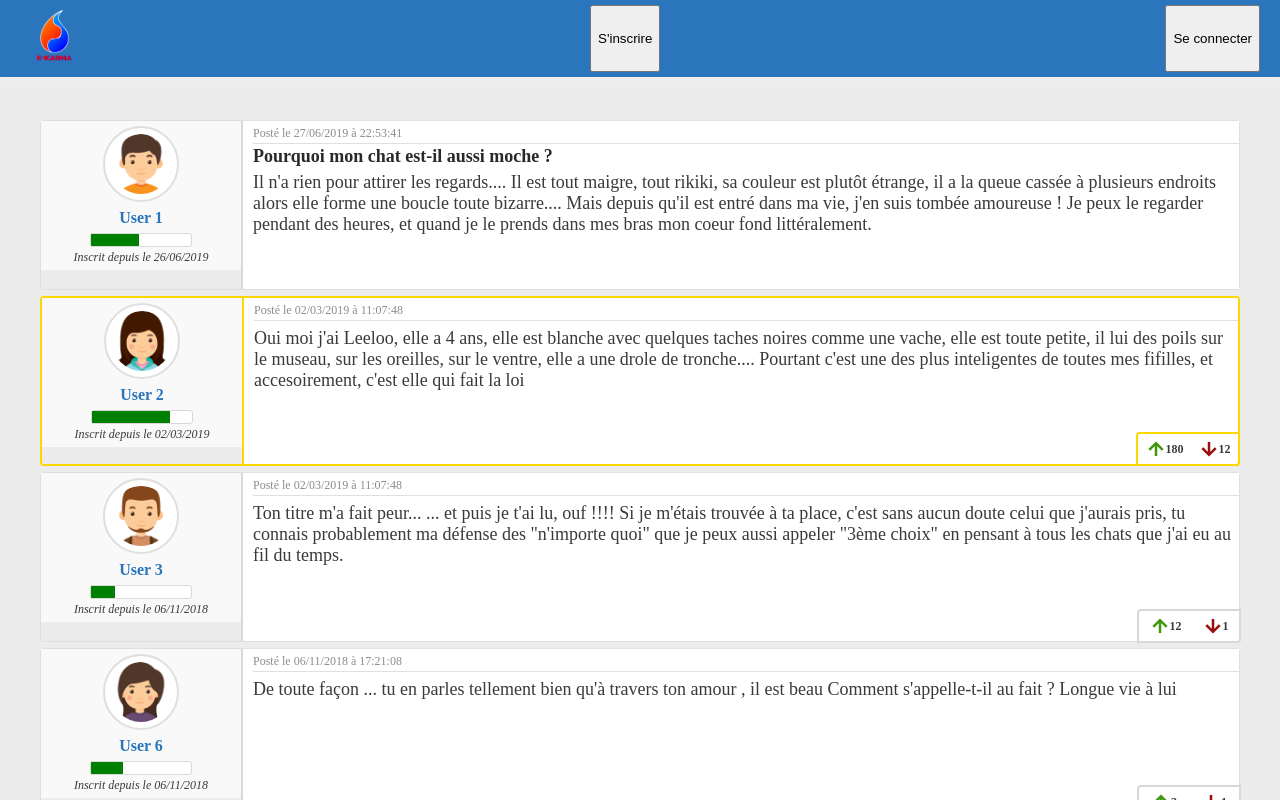
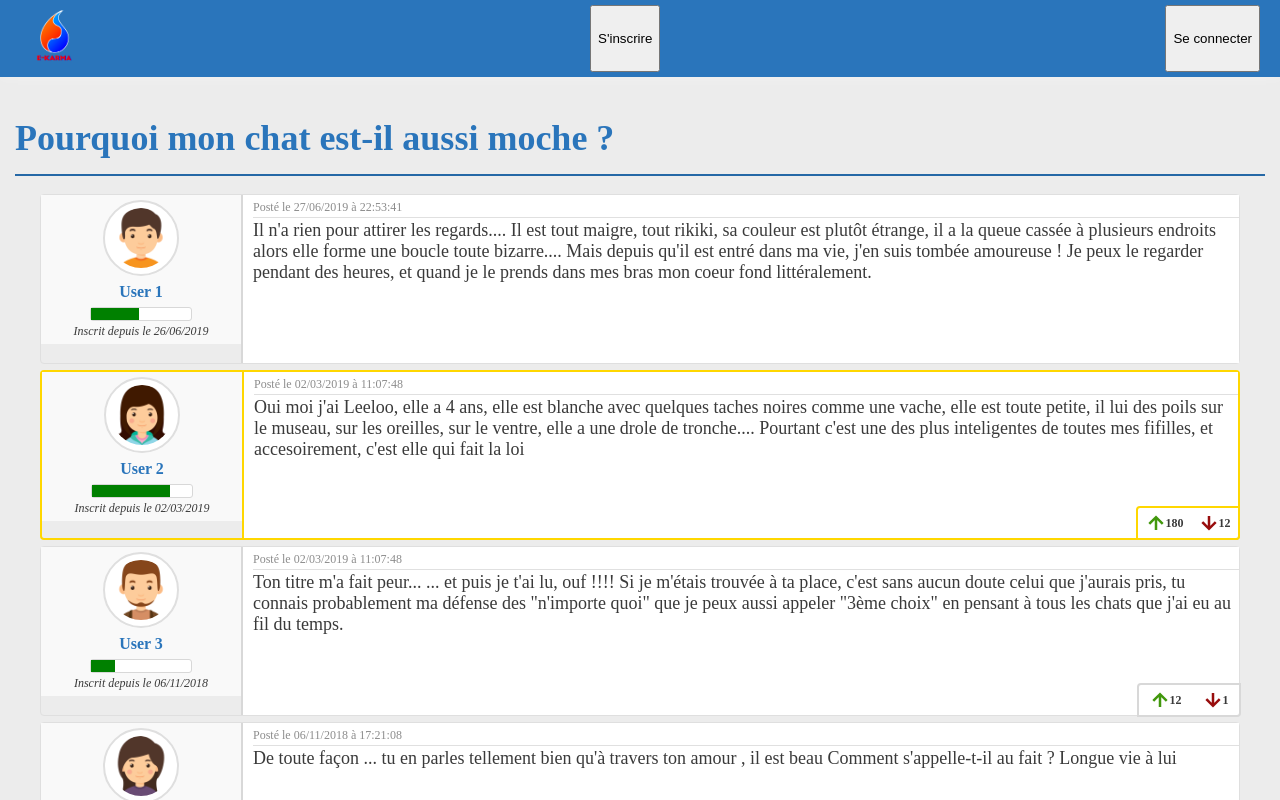
Before and after one commit to b3b3r/e-karma-front, a React (Create React App) app: page /topics/1 in a window 1280 px wide. Shown: the top 800 px of the page. Built offline with nearby package versions, Linux system fonts and the light colour scheme.

Commit message:
title topic

```diff
--- a/src/containers/Comment.jsx
+++ b/src/containers/Comment.jsx
@@ -9,16 +9,12 @@ import downvotes from '../images/arrow-down.svg';
 
 import './Comment.scss';
 
-const Comment = ({ user, title, date, comment, votes, top, worst }) => {
+const Comment = ({ user, date, comment, votes, top, worst }) => {
   const clsComment = ClassNames('Comment', {
     top,
     worst,
     'positive-karma': user.karma > 0,
     'negative-karma': user.karma < 0,
-  });
-
-  const clsTitle = ClassNames('title', {
-    hidden: title === '',
   });
 
   return (
@@ -27,9 +23,6 @@ const Comment = ({ user, title, date, comment, votes, top, worst }) => {
       <div className="content">
         <div className="date">
           {`Posté le ${moment(date).format('DD/MM/YYYY')} à ${moment(date).format('HH:mm:ss')}`}
-        </div>
-        <div className={clsTitle}>
-          {title}
         </div>
         <div className="comment">
           {comment}
--- a/src/containers/Comment.scss
+++ b/src/containers/Comment.scss
@@ -47,13 +47,6 @@
       border-bottom: 1px solid $borderLighterColor;
     }
 
-    .title {
-      margin-bottom: 5px;
-      font-weight: bold;
-      font-size: 18px;
-      color: $textColorDarken;
-    }
-
     .comment {
       flex-grow: 1;
       font-size: 18px;
--- a/src/containers/Topic.jsx
+++ b/src/containers/Topic.jsx
@@ -2,6 +2,10 @@ import React, { Component } from 'react';
 import Comment from './Comment';
 
 import './Topic.scss';
+
+const topicTitle = {
+  title: 'Pourquoi mon chat est-il aussi moche ?',
+};
 
 const commentTitle = {
   user: {
@@ -10,7 +14,6 @@ const commentTitle = {
     karma: 48,
     dateSubscribe: 1561574868526,
   },
-  title: 'Pourquoi mon chat est-il aussi moche ?',
   comment: `Il n'a rien pour attirer les regards.... Il est tout maigre, tout rikiki, sa couleur est plutôt étrange, il a la queue cassée à plusieurs endroits alors elle forme une boucle toute bizarre....
 
   Mais depuis qu'il est entré dans ma vie, j'en suis tombée amoureuse !
@@ -102,6 +105,9 @@ class Topic extends Component {
   render() {
     return (
       <div className="Topic">
+        <div className="topic-title">
+          {topicTitle.title}
+        </div>
         <Comment {...commentTitle} />
         <Comment {...topComment} />
         <Comment {...comment1} />
--- a/src/containers/Topic.scss
+++ b/src/containers/Topic.scss
@@ -6,6 +6,17 @@
   align-items: center;
   width: 1200px;
   margin: 40px auto 0;
+
+  .topic-title {
+    align-self: flex-start;
+    width: calc(100% + 50px);
+    font-size: 36px;
+    color: $primaryColor;
+    font-weight: bold;
+    margin: 0 0 15px -25px;
+    padding-bottom: 15px;
+    border-bottom: 2px solid $primaryColorDarken;
+  }
 
   .Comment {
     margin: 3px 0;
```
